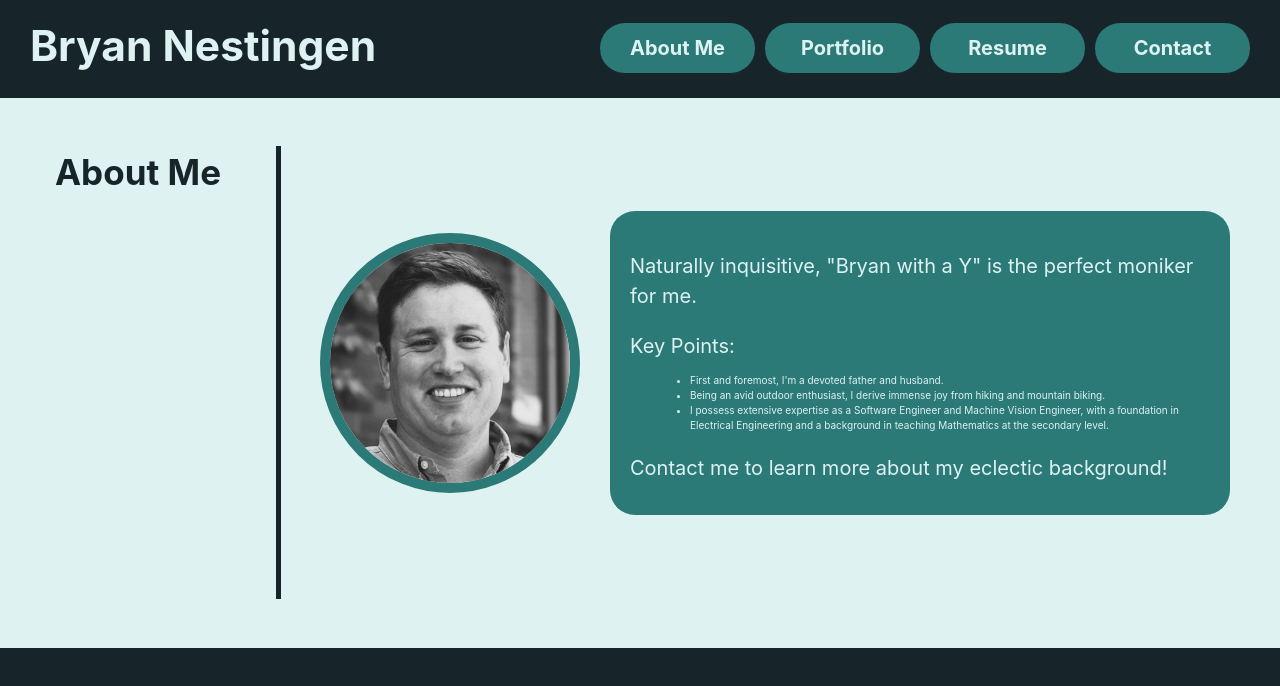
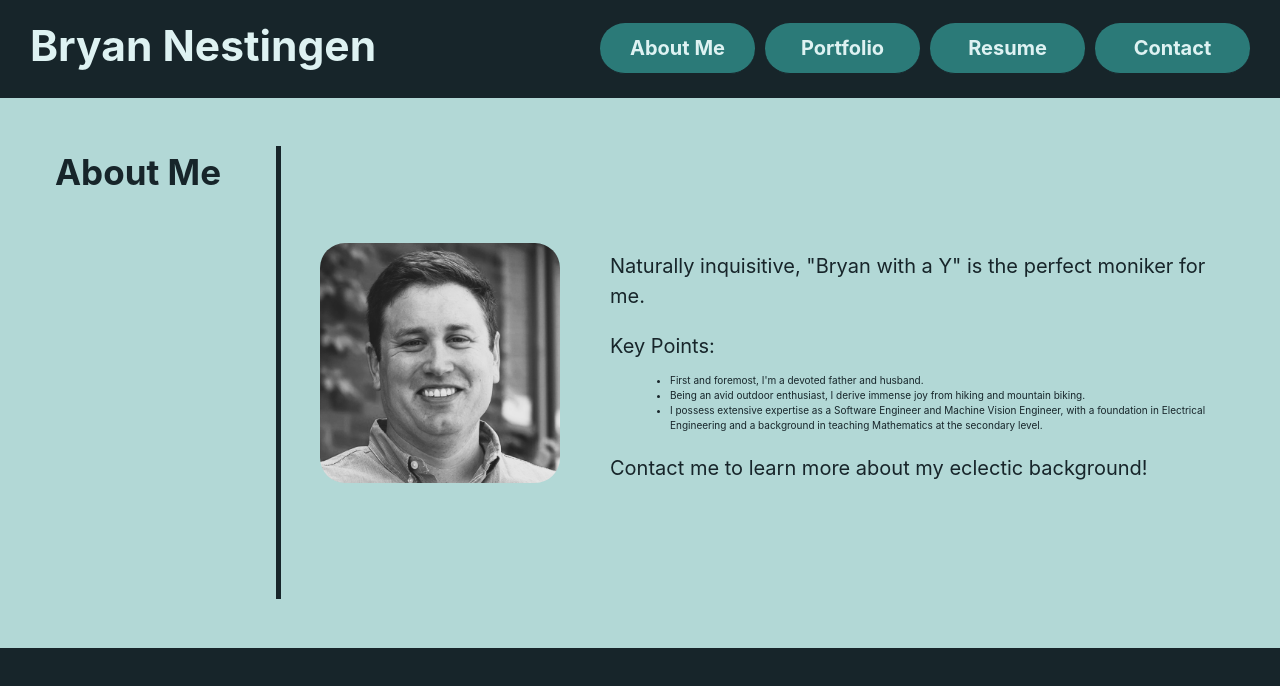
Before and after one commit to nestibry/portfolio, a React (Vite) app: page / in a window 1280 px wide. Shown: the top 686 px of the page. Built offline with nearby package versions, Linux system fonts and the light colour scheme.

Commit message:
--light-cyan for the section background, makes the images pop a little more than --pale-cyan does

```diff
--- a/src/pages/AboutPage.css
+++ b/src/pages/AboutPage.css
@@ -5,17 +5,16 @@
     align-content: center;
     align-items: center;
     gap: 3rem;
-    background-color: var(--pale-cyan);
+    background-color: var(--light-cyan);
 }
 
 .section-header {
     margin: 5% 0 0 0;
-    /* margin: 2rem 0 0 0;   */
     text-align: center;
     width: 75%;
     padding: 1rem;
-    color: var(--black-and-blue);
-    border-bottom: 2px solid var(--black-and-blue);
+    color: var(--dark-cyan);
+    border-bottom: 2px solid var(--dark-cyan);
 }
 
 .section-content {
@@ -31,8 +30,11 @@
 #about-me img {
     max-width: 66%;
     /* max-width: 250px; */
+
     border-radius: 100%;
-    border: 10px solid var(--dark-cyan);
+    /* border: 10px solid var(--dark-cyan); */
+    /* border: 2px solid var(--black-and-blue); */
+
     /* border: 10px solid var(--modr-cyan); */
     /* border: 10px solid var(--black-and-blue); */
     /* margin: 2.5rem; */
@@ -41,8 +43,8 @@
 #about-me summary {
     max-width: 100%;
     text-align: left;
-    background-color: var(--dark-cyan);
-    color: var(--pale-cyan);
+    /* background-color: var(--dark-cyan); */
+    color: var(--black-and-blue);
     padding: 2rem;
     border-radius: 25px;
     margin-bottom: 4rem;
@@ -96,8 +98,8 @@
     #about-me img {
         max-width: 25%;
         /* max-width: 250px; */
-        border-radius: 100%;
-        border: 10px solid var(--dark-cyan);
+        border-radius: 25px;
+        /* border: 3px solid var(--dark-cyan); */
         /* border: 10px solid var(--modr-cyan); */
         /* border: 10px solid var(--black-and-blue); */
         /* margin: 2.5rem; */
```
